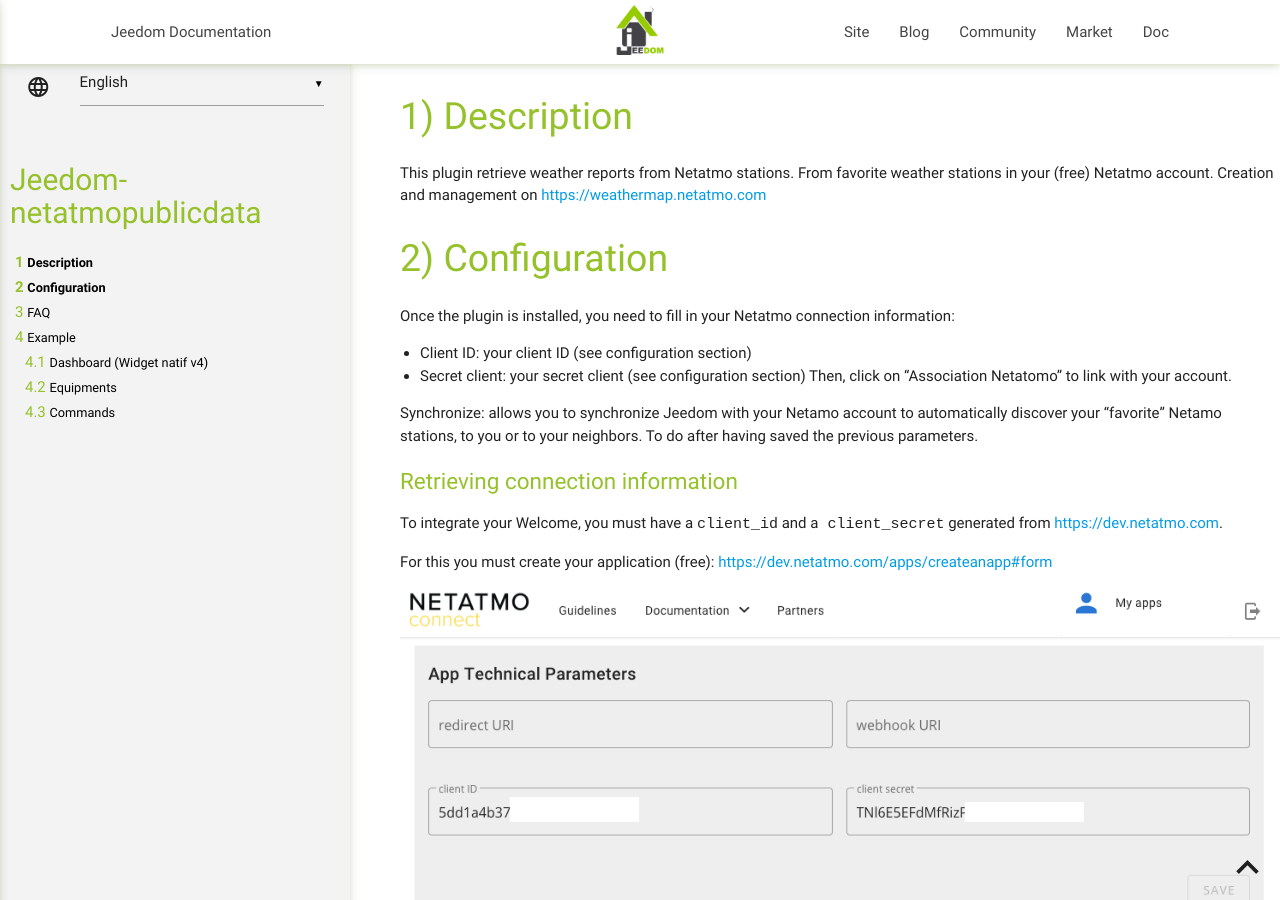
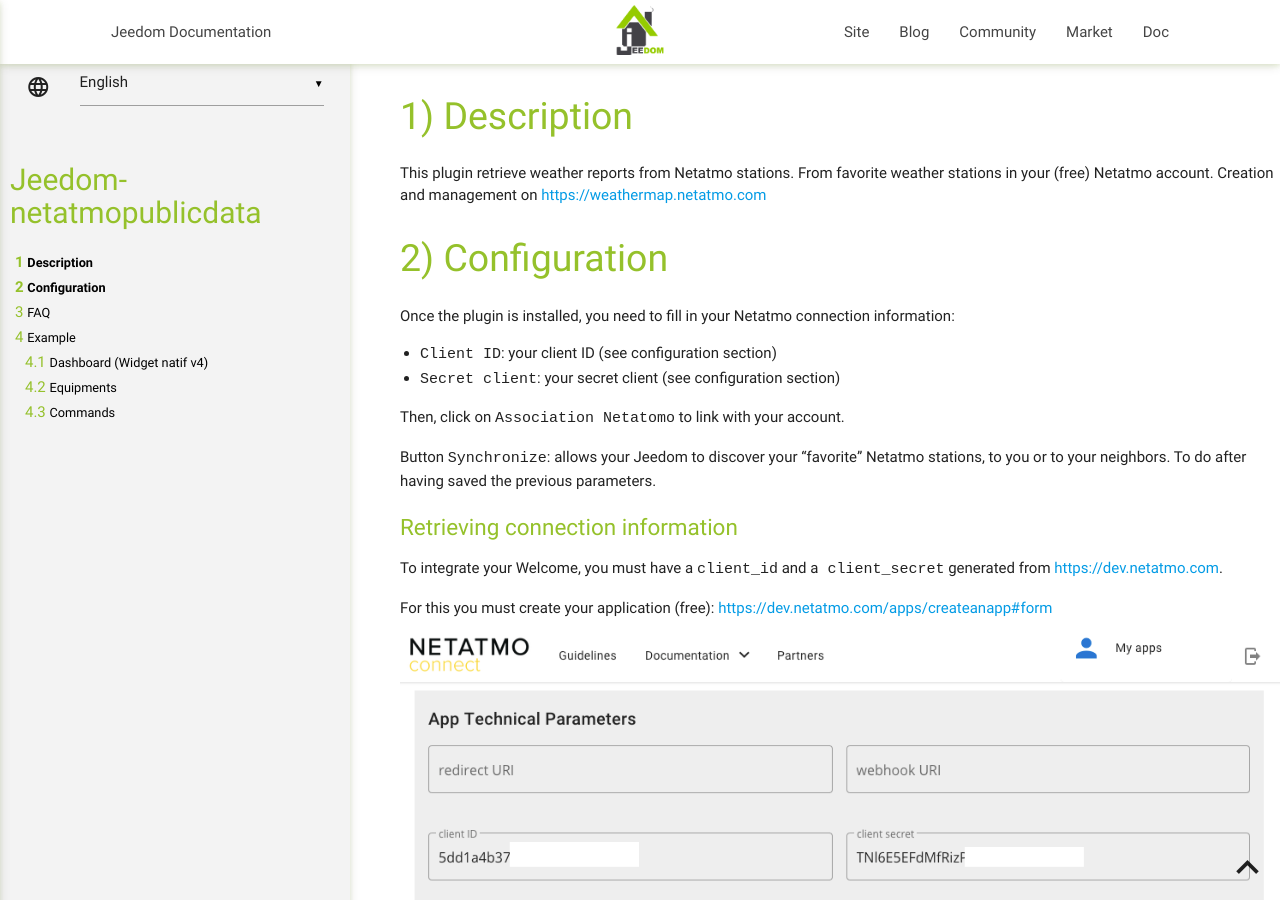
Before and after one commit to jim005/jeedom-netatmoPublicData, a Jekyll site: the page built from docs/en_US/index.md, in a window 1280 px wide and 900 px high. Built offline with Jekyll 4.4.1, drawn with Linux system fonts in a browser that asks for light colours.

Commit message:
Update index.md

```diff
--- a/docs/en_US/index.md
+++ b/docs/en_US/index.md
@@ -11,11 +11,12 @@ This plugin retrieve weather reports from Netatmo stations. From favorite weathe
 # Configuration
 Once the plugin is installed, you need to fill in your Netatmo connection information:
 
-- Client ID: your client ID (see configuration section)
-- Secret client: your secret client (see configuration section)
-Then, click on "Association Netatomo" to link with your account.
+- `Client ID`: your client ID (see configuration section)
+- `Secret client`: your secret client (see configuration section)
 
-Synchronize: allows you to synchronize Jeedom with your Netamo account to automatically discover your "favorite" Netamo stations, to you or to your neighbors. To do after having saved the previous parameters.
+Then, click on `Association Netatomo` to link with your account.
+
+Button `Synchronize`: allows your Jeedom to discover your "favorite" Netatmo stations, to you or to your neighbors. To do after having saved the previous parameters.
 
 ### Retrieving connection information
 To integrate your Welcome, you must have a `client_id` and a` client_secret` generated from [https://dev.netatmo.com](https://dev.netatmo.com).
```
